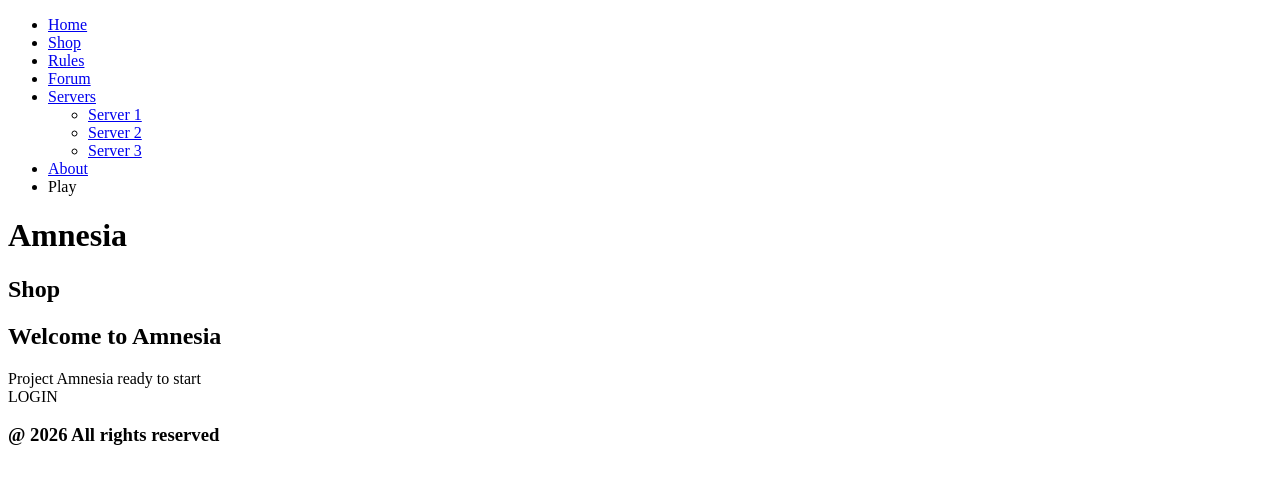
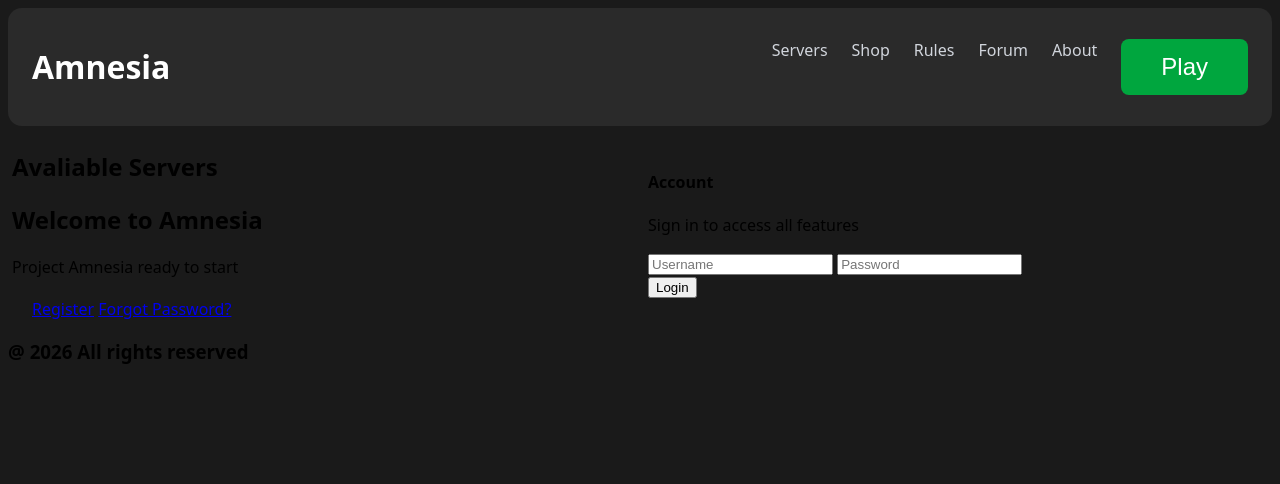
Before and after one commit to Me1anholia/amnesia-web, a plain HTML site: page index.html in a window 1280 px wide. Drawn offline with Linux system fonts and the light colour scheme.

Commit message:
03.04 header nav and auth

```diff
--- a/index.html
+++ b/index.html
@@ -1,57 +1,76 @@
 <!DOCTYPE html>
 <html lang="en">
 <head>
+  <title>Amnesia</title>
   <meta charset="UTF-8">
   <meta name="viewport" content="width=device-width, initial-scale=1.0">
   <meta http-equiv="X-UA-Compatible" content="ie=edge">
   <meta name="author" content="Kolkov B.">
   <meta name="description" content="Amnesia - launcher for modded Minecraft.">
   <meta name="keywords" content="Minecraft, Amnesia, amnesia, ,launcher Amnesia, modded Minecraft, minecraft">
-    <title>Amnesia</title>
+  <link href="style.css" rel="stylesheet">
 </head>
 <body>
-<nav>
-  <ul>
-    <li><a href="index.html">Home</a></li>
-    <li><a href="shop.html">Shop</a></li>
-    <li><a href="rules.html">Rules</a></li>
-    <li><a href="forum.html">Forum</a></li>
-    <li class="servers_nav">
+<header>
+<div class="logo">
+  <a href="index.html"><h1>Amnesia</h1></a>
+</div>
+    <nav class="header-nav">
+      <ul class="header-nav-list">
+        <li class="servers-dropdown">
           <a href="server-list.html">Servers</a>
-      <ul>
+          <ul class="servers-dropdown-content">
             <li><a href="server-list.html">Server 1</a></li>
             <li><a href="server-list.html">Server 2</a></li>
             <li><a href="server-list.html">Server 3</a></li>
           </ul>
         </li>
+        <li><a href="shop.html">Shop</a></li>
+        <li><a href="rules.html">Rules</a></li>
+        <li><a href="forum.html">Forum</a></li>
         <li><a href="about.html">About</a></li>
-    <li><a>Play</a></li>
+        <li><button id="play_button">Play</button></li>
       </ul>
     </nav>
-<header>
-  <h1>Amnesia</h1>
 </header>
-<aside>
-  <h2>Shop</h2>
-</aside>
+
 <main>
   <div id="leftSide">
+    <div id="server_cards">
+      <section>
+        <h2>Avaliable Servers</h2>
+      </section>
+    </div>
+    <div id="news">
       <section>
         <h1>Welcome to Amnesia</h1>
         <article>Project Amnesia ready to start</article>
       </section>
     </div>
+
+  </div>
   <div id="rightSide">
     <!--AUTH-->
+    <div id="login">
       <div id="login_placeholder">
-      <a>LOGIN</a>
+        <h4>Account</h4>
+        <p>Sign in to access all features</p>
       </div>
       <div id="login_window">
         <div id="login_window_form">
-
+          <form id="login_form" method="post">
+            <input id="username" name="username" type="text" placeholder="Username" required>
+            <input id="password" name="password" type="password" placeholder="Password" required>
+          </form>
+          <button id="login_button" type="submit">Login</button>
         </div>
-      <div id="login_window_links"></div>
+        <div id="login_window_links">
+          <a href="register.html">Register</a>
+          <a href="forgot-password.html">Forgot Password?</a>
         </div>
+      </div>
+    </div>
+    <div id="monitoring"></div>
   </div>
 </main>
 <footer>
--- a/style.css
+++ b/style.css
@@ -0,0 +1,105 @@
+body{
+    font-family:ui-sans-serif, system-ui, sans-serif, "Apple Color Emoji", "Segoe UI Emoji", "Segoe UI Symbol", "Noto Color Emoji";
+    background-color:#1a1a1a;
+}
+header {
+    display: flex;
+    background-color: #2a2a2a;
+    padding-block: 16px;
+    padding-inline: 24px;
+    border-radius: 14px;
+    justify-content: space-between;
+    align-items: center;
+    max-width: 1280px;
+}
+.logo {
+    align-self: center;
+    gap: 12px;
+}
+.logo a{
+    text-decoration: none;
+    color: white;
+
+}
+.header-nav {
+    display: flex;
+    align-items: center;
+
+}
+.header-nav-list {
+    display: flex;
+    float: right;
+    gap: 24px;
+    list-style-type: none;
+    margin: 0;
+    padding: 0;
+    font-size: 16px;
+}
+.header-nav-list a{
+    text-decoration: none;
+    color: oklch(87.2% .01 258.338)
+}
+.header-nav-list a:hover{
+    color: white;
+}
+#play_button{
+    border: none;
+    text-decoration: none;
+    background-color: oklch(62.7% .194 149.214);
+    border-radius: 8px;
+    justify-content: center;
+    align-items: center;
+    font-size: 24px;
+    color: white;
+    padding: 14px 40px;
+}
+#play_button:hover{
+    background-color: oklch(52.7% .154 150.069);
+}
+
+.servers-dropdown:hover .servers-dropdown-content {
+    display: block;
+}
+.servers-dropdown-content {
+    display: none;
+    position: absolute;
+    z-index: 1;
+    width: max-content !important;
+    height: max-content !important;
+    background-color: #1a1a1a;
+    border-radius: 10px;
+    list-style-type: none;
+    margin: 0;
+    padding: 0;
+}
+.servers-dropdown-content a:hover {
+    background-color: oklch(62.7% .194 149.214);
+}
+
+
+#leftSide{
+ float: left;
+ width: 50%;
+ padding: 4px;
+}
+main:after{
+    content: "";
+    display: table;
+    clear: both;
+}
+@media screen and (max-width: 1024px) {
+    #leftSide{
+        width: 100%;
+    }
+}
+#rightSide{
+
+}
+#login{
+    padding-top: 24px;
+    padding-inline: 24px;
+    gap: 6px;
+    grid-template-rows: min-content;
+
+
+}
```
Lines whose indentation alone changed are shown as unchanged.
